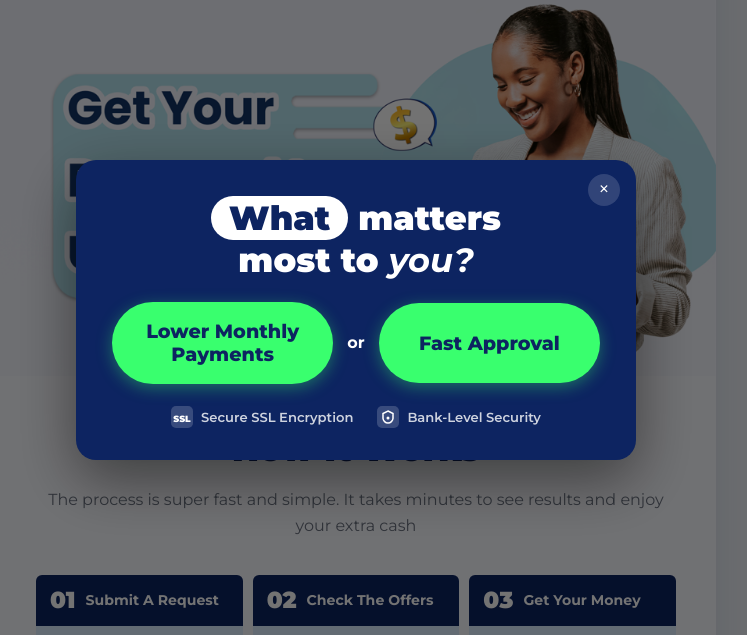
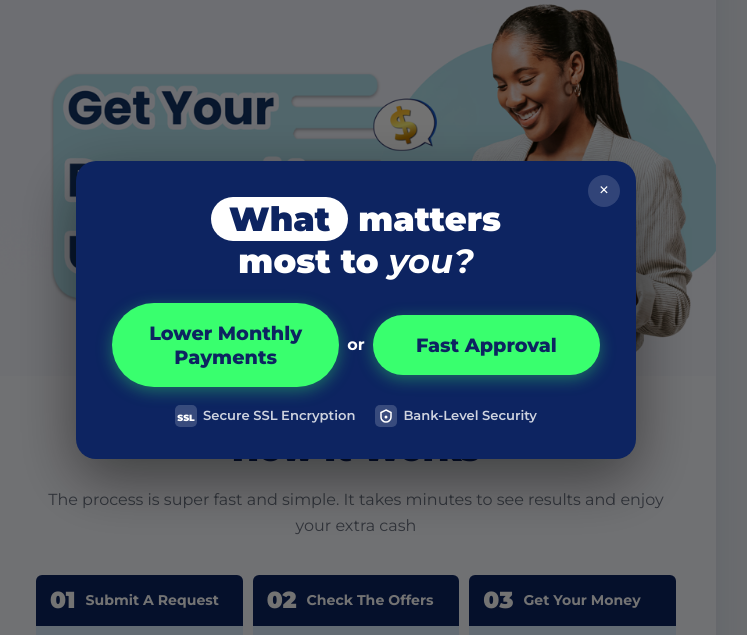
Before and after one commit to khanhhuy-dev/landingpage, a website: page page2.html in a window 1280 px wide. Shown: the part 90-725 px from the top of the page, without its empty margins (284-1031 px from the left). Drawn offline with Linux system fonts and the light colour scheme.

Commit message:
fix button

```diff
--- a/page2.html
+++ b/page2.html
@@ -58,10 +58,10 @@
     #popupBox {
       position:relative;
       width:100%;
-      max-width:min(98vw,480px);
+      max-width:min(94vw,480px);
       background:#0d2461;
       border-radius:20px;
-      padding:28px 24px 28px;
+      padding:24px 16px 22px;
       box-shadow:0 20px 60px rgba(0,0,0,0.45);
     }
     #popupClose {
@@ -95,22 +95,22 @@
       display:flex;
       align-items:center;
       justify-content:center;
-      gap:14px;
-      margin-bottom:22px;
-      flex-wrap:wrap;
+      gap:8px;
+      margin-bottom:18px;
+      flex-wrap:nowrap;
     }
     .popup-btn {
       background:#39ff6e;
       color:#0d2461;
       font-weight:800;
-      font-size:clamp(0.95rem,3.5vw,1.15rem);
+      font-size:clamp(0.72rem,2.8vw,1.05rem);
       border:none;
       border-radius:50px;
-      padding:16px 24px;
+      padding:10px 14px;
       cursor:pointer;
-      flex:1;
-      min-width:120px;
-      min-height:80px;
+      flex:1 1 0;
+      min-width:0;
+      min-height:48px;
       text-align:center;
       text-decoration:none;
       display:flex;
@@ -118,23 +118,24 @@
       justify-content:center;
       transition:filter 0.15s, transform 0.12s;
       box-shadow:0 4px 16px rgba(57,255,110,0.35);
-      line-height:1.2;
+      line-height:1.25;
     }
     .popup-btn:hover { filter:brightness(1.08); transform:translateY(-2px); }
     .popup-btn:active { transform:translateY(1px); }
-    .popup-or { color:white; font-weight:700; font-size:1rem; flex-shrink:0; }
+    .popup-or { color:white; font-weight:700; font-size:clamp(0.8rem,2.5vw,1rem); flex-shrink:0; }
     .popup-badges {
       display:flex;
       justify-content:center;
-      gap:24px;
-      flex-wrap:wrap;
+      gap:20px;
+      flex-wrap:nowrap;
+      align-items:center;
     }
     .popup-badge {
       display:flex;
       align-items:center;
-      gap:8px;
+      gap:6px;
       color:rgba(255,255,255,0.80);
-      font-size:clamp(0.72rem,2.5vw,0.82rem);
+      font-size:clamp(0.6rem,2.2vw,0.82rem);
       font-weight:600;
     }
     .popup-badge svg { flex-shrink:0; }
```
